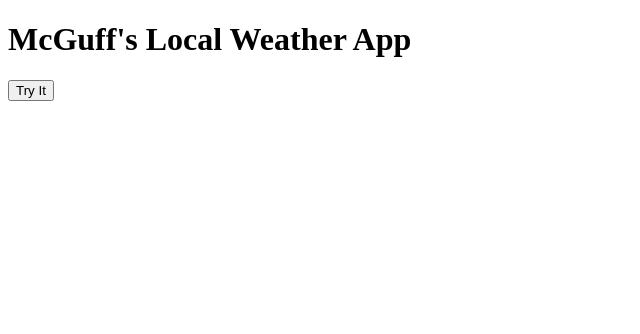
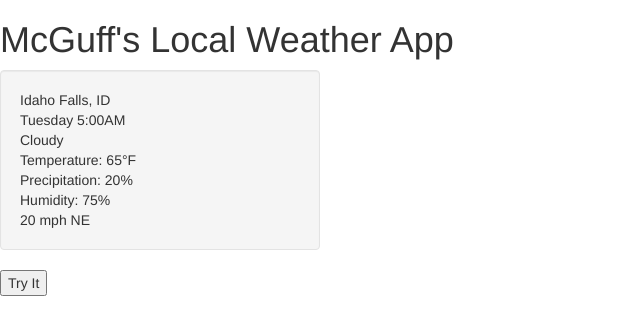
Before and after one commit to mmcguff/localWeather, a plain HTML site: page index.html in a window 1280 px wide. Shown: the whole page, without its empty margins (0-640 px from the left). Drawn offline with nearby package versions, Linux system fonts and the light colour scheme.

Commit message:
Added elements to by Style sheet. Started using Bootstrap.  Started definining my widget using wells in Bootstrap.

```diff
--- a/index.html
+++ b/index.html
@@ -5,7 +5,10 @@
     <title>McGuff's Local Weather App</title>
     <meta charset="UTF-8">
     <meta name="viewport" content="width=device-width, initial-scale=1">
-    <link href="css/style.css" rel="stylesheet">
+    <script src="https://ajax.googleapis.com/ajax/libs/jquery/3.2.1/jquery.min.js"></script>
+    <script src="https://maxcdn.bootstrapcdn.com/bootstrap/3.3.7/js/bootstrap.min.js"></script>
+    <link rel="stylesheet" href="https://maxcdn.bootstrapcdn.com/bootstrap/3.3.7/css/bootstrap.min.css">
+    <link href="style.css" rel="stylesheet">
 </head>
 
 <body>
@@ -14,10 +17,22 @@
 
     <!--Find the weather in that location.  Plug into a weather API to get the -->
 
+    <p id="demo"></p>
+    <div class="contianer">
+    <div class="well">
+        <div id="fcc_location">Idaho Falls, ID</div>
+        <div id="time">Tuesday 5:00AM</div>
+        <div id="fcc_description">Cloudy</div>
+        <div id="fcc_weather_icon"></div>
+        <div id="fcc_temperature">Temperature: 65°F</div>
+        <div id="fcc_precipitation"> Precipitation: 20%</div>
+        <div id="fcc_humidity">Humidity: 75%</div>
+        <div id="fcc_wind_speed">20 mph NE</div>
+        <div id="fcc_wind_direction"></div>
+    </div>
+    </div>
 
     <button onclick="getLocation()">Try It</button>
-
-    <p id="demo"></p>
 
     <script>
         var x = document.getElementById("demo");
@@ -39,7 +54,7 @@
 
             //need to take this url and generate the stuff you will need to get your wather app working.
            var json =  'https://fcc-weather-api.glitch.me/api/current?lat='+lat+'&lon='+long;
-
+            alert(json);
         }
 
 
--- /dev/null
+++ b/style.css
@@ -0,0 +1,3 @@
+.well{
+    width: 25%;
+}
```
